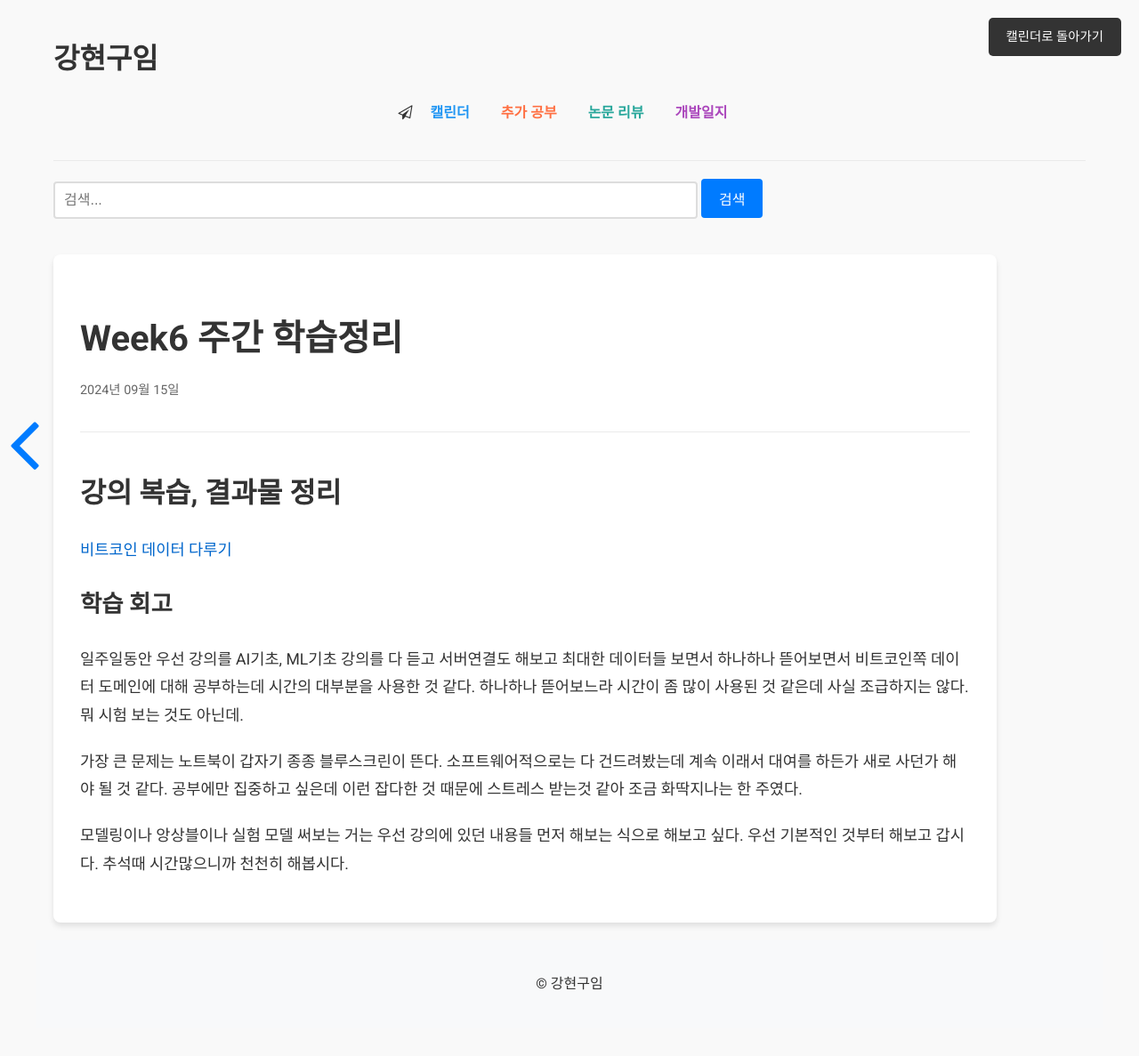
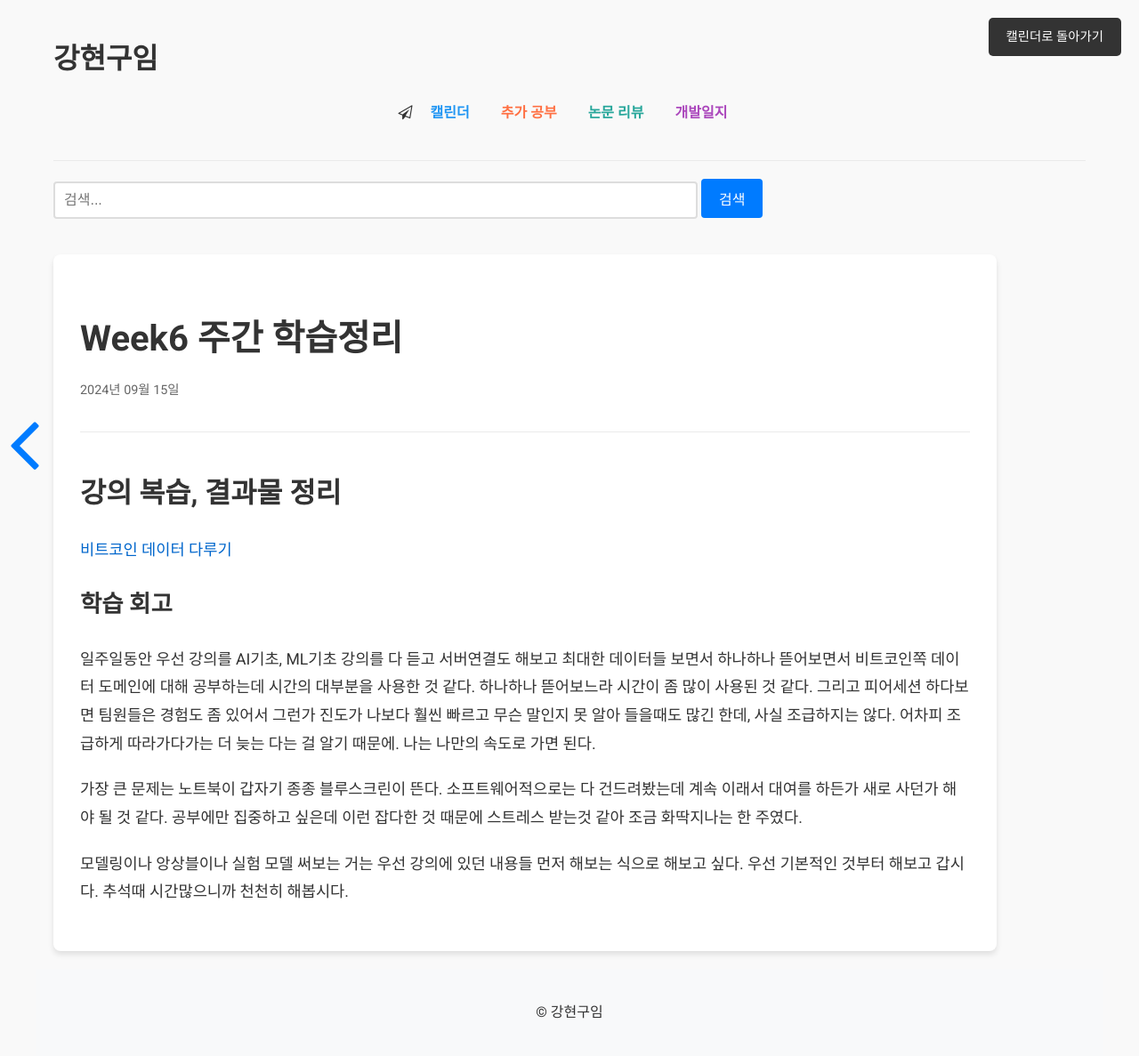
Before and after one commit to ardkyer/ardkyer.github.io, a Jekyll site: the page built from _posts/2024-09-15- Week6 주간 학습정리.md, in a window 1280 px wide. Shown: the whole page at 89% size. Built offline with Jekyll 4.4.1, drawn with Linux system fonts in a browser that asks for light colours; nearby versions of some CDN libraries; comment, search, counter and statistics services are not loaded; before the commit the page ends 1155 px from its top, so only the background shows below that.

Commit message:
Add blog post

```diff
--- a/_posts/2024-09-15- Week6 주간 학습정리.md
+++ b/_posts/2024-09-15- Week6 주간 학습정리.md
@@ -14,7 +14,7 @@ typora-root-url: ../
 
 # 학습 회고
 
-일주일동안 우선 강의를 AI기초, ML기초 강의를 다 듣고 서버연결도 해보고 최대한 데이터들 보면서 하나하나 뜯어보면서 비트코인쪽 데이터 도메인에 대해 공부하는데 시간의 대부분을 사용한 것 같다. 하나하나 뜯어보느라 시간이 좀 많이 사용된 것 같은데 사실 조급하지는 않다. 뭐 시험 보는 것도 아닌데.
+일주일동안 우선 강의를 AI기초, ML기초 강의를 다 듣고 서버연결도 해보고 최대한 데이터들 보면서 하나하나 뜯어보면서 비트코인쪽 데이터 도메인에 대해 공부하는데 시간의 대부분을 사용한 것 같다. 하나하나 뜯어보느라 시간이 좀 많이 사용된 것 같다. 그리고 피어세션 하다보면 팀원들은 경험도 좀 있어서 그런가 진도가 나보다 훨씬 빠르고 무슨 말인지 못 알아 들을때도 많긴 한데,  사실 조급하지는 않다. 어차피 조급하게 따라가다가는 더 늦는 다는 걸 알기 때문에. 나는 나만의 속도로 가면 된다.
 
 가장 큰 문제는 노트북이 갑자기 종종 블루스크린이 뜬다. 소프트웨어적으로는 다 건드려봤는데 계속 이래서 대여를 하든가 새로 사던가 해야 될 것 같다. 공부에만 집중하고 싶은데 이런 잡다한 것 때문에 스트레스 받는것 같아 조금 화딱지나는 한 주였다.
 
```
